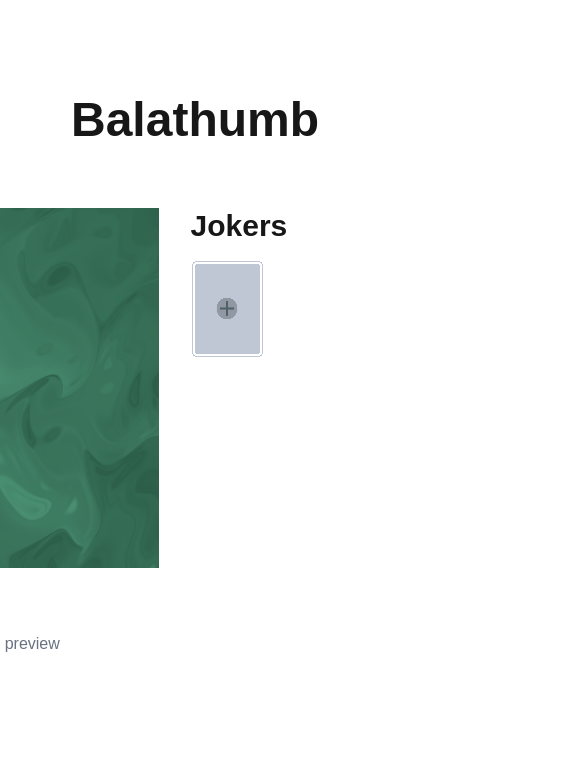
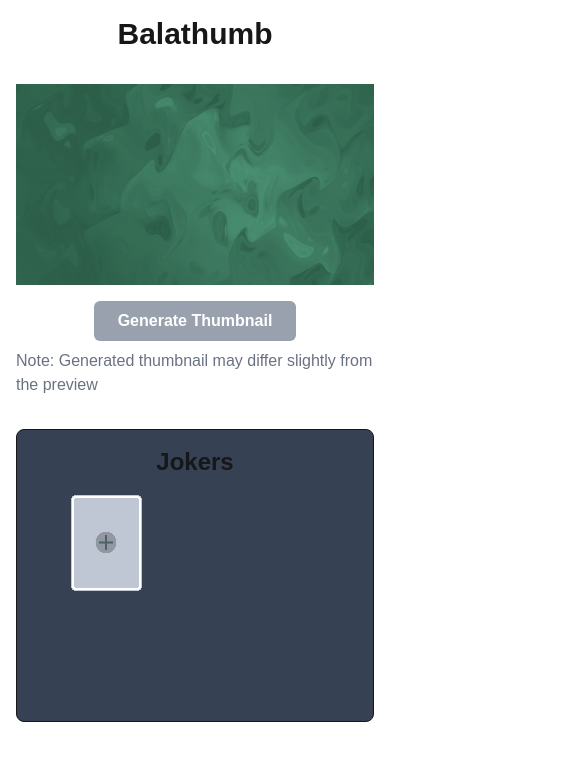
Before and after one commit to AlexTheJPEG/balathumb, a Next.js app: page / in a window 390 px wide. Shown: the top 760 px of the page, 585 px wide, since content can reach past the window. Built offline with nearby package versions, Linux system fonts and the light colour scheme.

Commit message:
Make site somewhat usable on non-desktops

```diff
--- /dev/null
+++ b/app/components/ResponsiveThumbnailPreview.tsx
@@ -0,0 +1,34 @@
+import { useEffect, useState } from 'react';
+import ThumbnailPreview from './ThumbnailPreview';
+import { ThumbJoker } from '../data/jokers';
+
+interface ResponsiveThumbnailPreviewProps {
+    jokerList: ThumbJoker[];
+}
+
+export default function ResponsiveThumbnailPreview({ jokerList }: ResponsiveThumbnailPreviewProps) {
+    const [dimensions, setDimensions] = useState({ width: 640, height: 360 });
+
+    useEffect(() => {
+        const updateDimensions = () => {
+            const containerWidth = Math.min(window.innerWidth - 32, 640);
+            const aspectRatio = 16/9;
+            setDimensions({
+                width: containerWidth,
+                height: containerWidth / aspectRatio
+            });
+        };
+
+        updateDimensions();
+        window.addEventListener('resize', updateDimensions);
+        return () => window.removeEventListener('resize', updateDimensions);
+    }, []);
+
+    return (
+        <ThumbnailPreview
+            jokerList={jokerList}
+            width={dimensions.width}
+            height={dimensions.height}
+        />
+    );
+}
--- a/app/page.tsx
+++ b/app/page.tsx
@@ -4,6 +4,7 @@ import JokerEditor from "./components/JokerEditor";
 import JokerImage from "./components/JokerImage";
 import JokerSelector from "./components/JokerSelector";
 import ThumbnailPreview from "./components/ThumbnailPreview";
+import ResponsiveThumbnailPreview from "./components/ResponsiveThumbnailPreview";
 import { ThumbJoker } from "./data/jokers";
 import { loadImage } from "./images";
 import {
@@ -227,13 +228,13 @@ export default function Home() {
     };
 
     return (
-        <main className="flex min-h-screen flex-col items-center justify-start p-24">
-            <h1 className="text-5xl font-bold">Balathumb</h1>
+        <main className="flex min-h-screen flex-col items-center justify-start p-4 sm:p-8 lg:p-24">
+            <h1 className="text-3xl sm:text-4xl lg:text-5xl font-bold">Balathumb</h1>
 
             {/* User interface */}
-            <div className="mt-16 -ml-64 flex items-start">
-                <div className="relative mr-8 flex flex-col items-center">
-                    <ThumbnailPreview jokerList={jokerList} width={640} height={360} />
+            <div className="mt-8 lg:mt-16 flex flex-col lg:flex-row items-center lg:items-start w-full max-w-7xl">
+                <div className="relative mb-8 lg:mb-0 lg:mr-8 flex flex-col items-center w-full lg:w-auto">
+                    <ResponsiveThumbnailPreview jokerList={jokerList} />
 
                     {/* Generate button */}
                     <button
@@ -251,10 +252,10 @@ export default function Home() {
                 </div>
 
                 {/* Card organization */}
-                <div className="flex flex-col">
+                <div className="flex flex-col w-full lg:w-auto border rounded-lg p-4 lg:p-8 bg-gray-700">
                     {/* Joker list */}
-                    <h2 className="mb-4 pt-0 text-3xl font-semibold">Jokers</h2>
-                    <div className="flex space-x-4" style={{ minWidth: "425px" }}>
+                    <h2 className="mb-4 pt-0 text-2xl sm:text-3xl font-semibold text-center lg:text-left">Jokers</h2>
+                    <div className="flex flex-wrap gap-4 justify-center lg:justify-start" style={{ minWidth: "auto" }}>
                         <DndContext
                             sensors={sensors}
                             collisionDetection={closestCenter}
```
